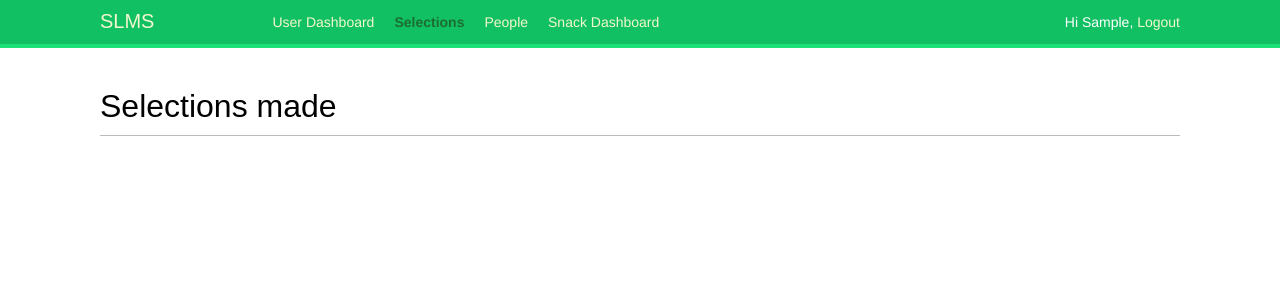
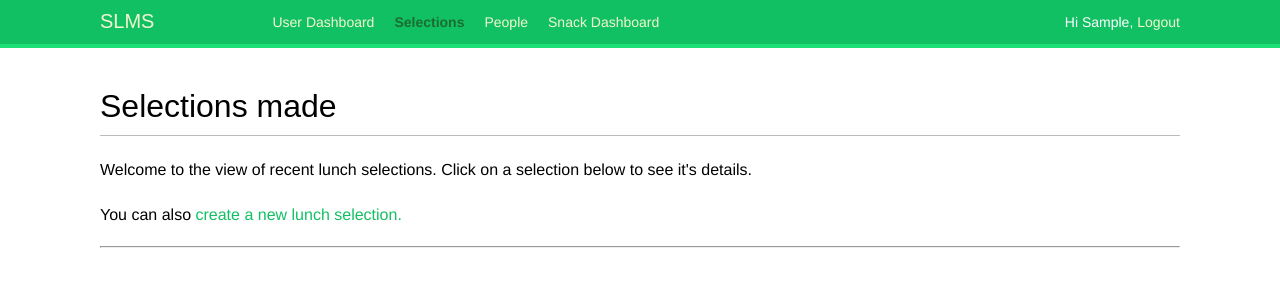
Before and after one commit to rscottjohnson/SLMSv2, a Django app: page /selections/ in a window 1280 px wide. Shown: the top 308 px of the page. Run offline with Django 3.2, Linux system fonts and the light colour scheme; the visitor is signed in with stand-in values (Sample User, id 1); data that the repository does not hold is empty; some libraries are stand-ins or nearby versions; some web fonts are replaced.

Commit message:
Added new selection view GUI

```diff
--- a/selections/templates/selections/selection/list.html
+++ b/selections/templates/selections/selection/list.html
@@ -2,6 +2,9 @@
 {% block title %}Selections made{% endblock %}
 {% block content %}
   <h1>Selections made</h1>
+  <p>Welcome to the view of recent lunch selections.  Click on a selection below to see it's details.</p>
+  <p>You can also <a href="{% url 'selections:create' %}">create a new lunch selection.</p>
+  <hr>
   <div id="selection-list">
       {% include "selections/selection/list_ajax.html" %}
   </div>
```
